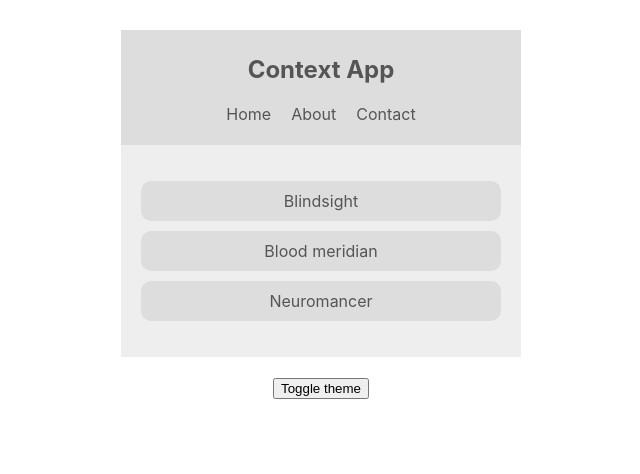
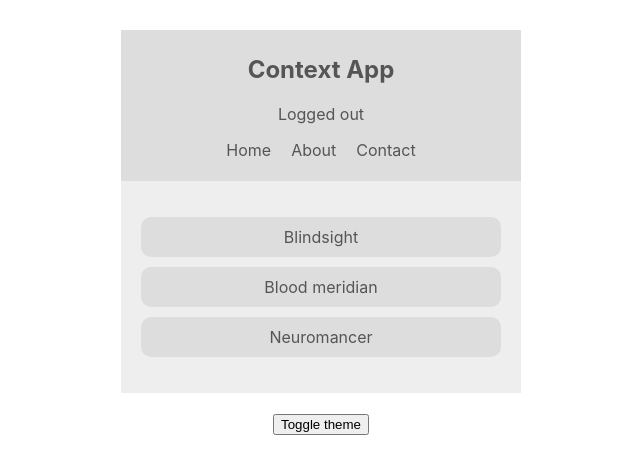
Before and after one commit to strobosaur/react-contextapp, a React (Create React App) app: page / in a window 1280 px wide. Shown: the top 474 px of the page, without its empty margins (319-959 px from the left). Built offline with nearby package versions, Linux system fonts and the light colour scheme.

Commit message:
Mock authentication implemented (multiple contexts consumed)

```diff
--- a/src/components/Navbar.js
+++ b/src/components/Navbar.js
@@ -1,15 +1,21 @@
 import React, { Component } from 'react';
 import { ThemeContext } from '../contexts/ThemeContext';
+import { AuthContext } from '../contexts/AuthContext';
 
 class Navbar extends React.Component {
   render() {
     return (
-      <ThemeContext.Consumer>{(context) => {
-        const { isLightTheme, light, dark } = context;
+      <AuthContext.Consumer>{(authContext) => (
+        <ThemeContext.Consumer>{(themeContext) => {
+          const { isAuthenticated, toggleAuth } = authContext;
+          const { isLightTheme, light, dark } = themeContext;
           const theme = isLightTheme ? light : dark;
           return (
             <nav style={{ background: theme.ui, color: theme.syntax }}>
               <h1>Context App</h1>
+              <div onClick={toggleAuth}>
+                { isAuthenticated ? 'Logged in' : 'Logged out' }
+              </div>
               <ul>
                 <li>Home</li>
                 <li>About</li>
@@ -18,6 +24,7 @@
             </nav>
           )
         }}</ThemeContext.Consumer>
+      )}</AuthContext.Consumer>
     );
   }
 }
```
Lines whose indentation alone changed are shown as unchanged.
